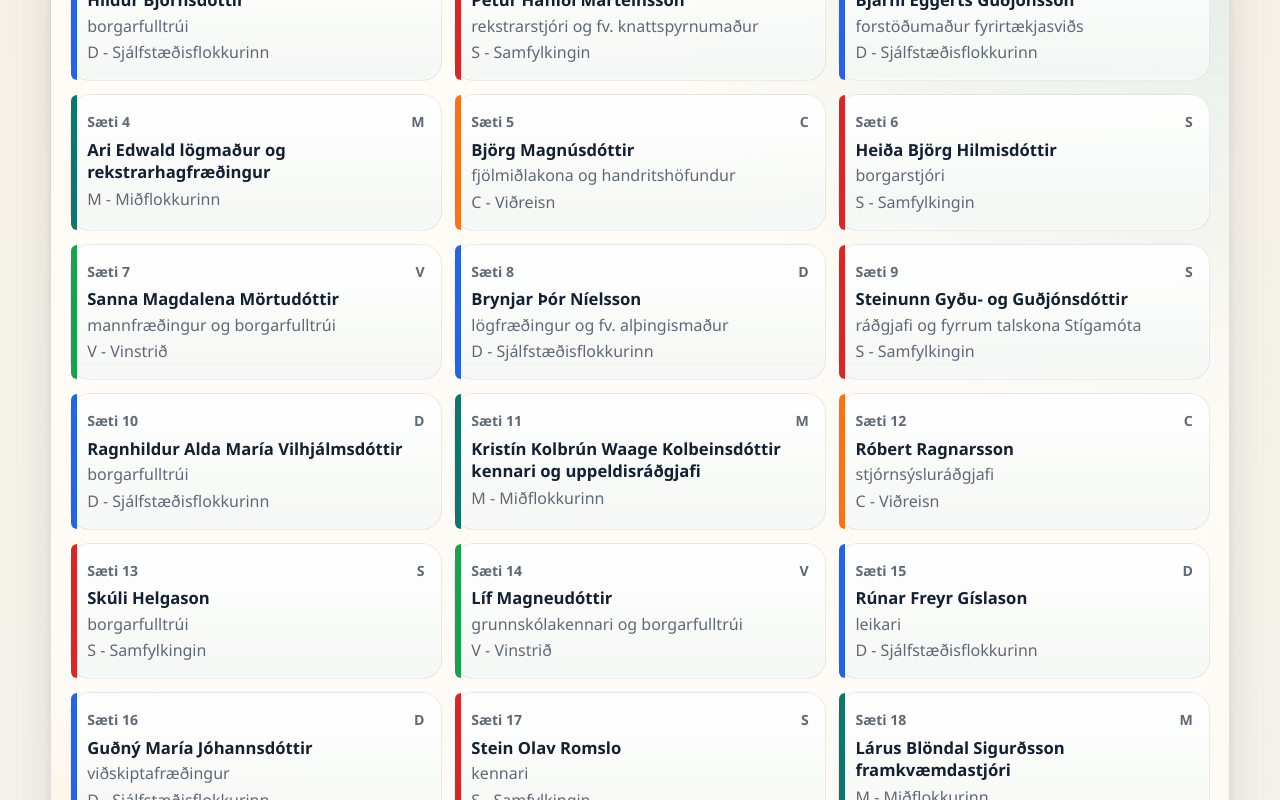
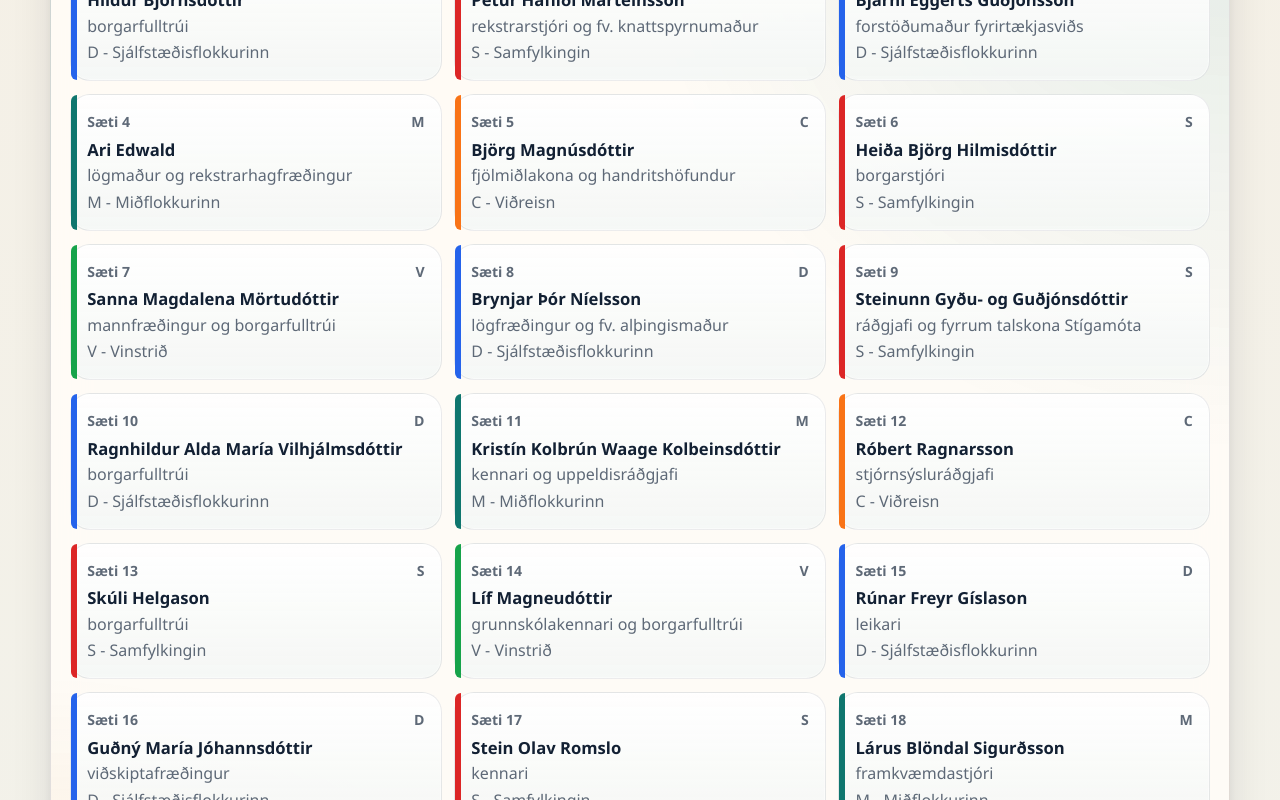
Before and after one commit to msigurbjornsson/KorterKosningar, a React (Vite) app: page / in a window 1280 px wide. Shown: the part 2400-3200 px from the top of the page. Built offline with nearby package versions, Linux system fonts and the light colour scheme.

Commit message:
Improve candidate title formatting

```diff
--- a/src/App.tsx
+++ b/src/App.tsx
@@ -45,12 +45,39 @@
   return `${count} sæti`
 }
 
+function isRoleStartToken(token: string) {
+  if (token.length === 0) {
+    return false
+  }
+
+  return token[0] === token[0].toLowerCase()
+}
+
 function splitCandidateLabel(candidateName: string) {
-  const [name, ...rest] = candidateName.split(',')
+  const [commaName, ...commaRest] = candidateName.split(',')
+
+  if (commaRest.length > 0) {
+    return {
+      name: commaName.trim(),
+      role: commaRest.join(',').trim() || null,
+    }
+  }
+
+  const tokens = candidateName.trim().split(/\s+/)
+  const roleIndex = tokens.findIndex(
+    (token, index) => index >= 2 && isRoleStartToken(token),
+  )
+
+  if (roleIndex > 0) {
+    return {
+      name: tokens.slice(0, roleIndex).join(' ').trim(),
+      role: tokens.slice(roleIndex).join(' ').trim() || null,
+    }
+  }
 
   return {
-    name: name.trim(),
-    role: rest.join(',').trim() || null,
+    name: candidateName.trim(),
+    role: null,
   }
 }
 
```
Also changed, not shown: 1 other file (tests, documents, lock files or other folders).
